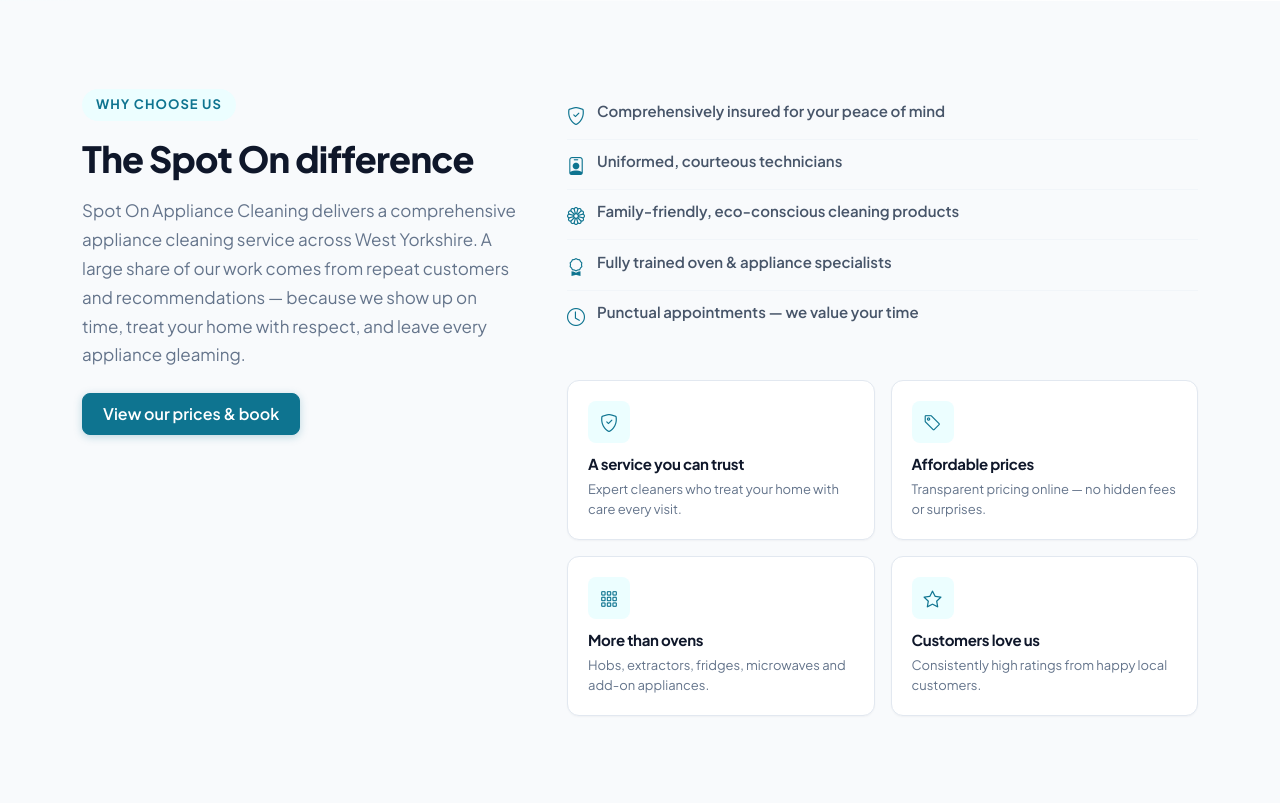
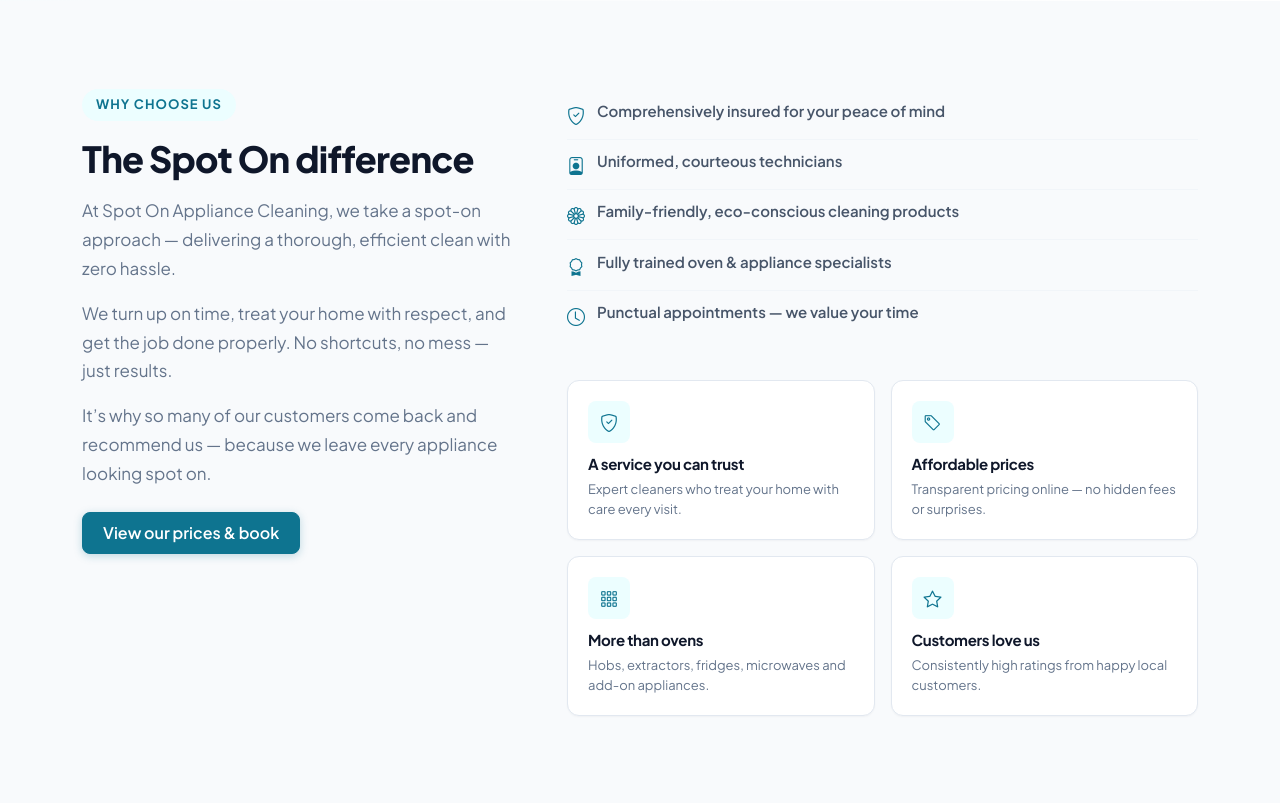
Before and after one commit to pcmodder2001/spotoncleaning, a Django app: page / in a window 1280 px wide. Shown: the part 815-1618 px from the top of the page. Run offline with Django 5.2, Linux system fonts and the light colour scheme; data comes from the database, SQL or seed files in the repository; data that the repository does not hold is empty; some libraries are stand-ins or nearby versions.

Commit message:
Deploy 2026-06-29 10:14

```diff
--- a/static/css/style.css
+++ b/static/css/style.css
@@ -2459,6 +2459,17 @@ body:not(.site-home) .site-navbar {
     flex-shrink: 0;
 }
 
+.why-spot-intro p {
+    font-size: 1.0625rem;
+    color: var(--text-muted);
+    line-height: 1.7;
+    margin-bottom: 1rem;
+}
+
+.why-spot-intro p:last-child {
+    margin-bottom: 0;
+}
+
 .why-spot-checklist {
     list-style: none;
     padding: 0;
--- a/templates/website/home.html
+++ b/templates/website/home.html
@@ -117,11 +117,11 @@
             <div class="col-lg-5">
                 <span class="section-eyebrow">Why choose us</span>
                 <h2 class="section-title text-lg-start">The Spot On difference</h2>
-                <p class="section-subtitle text-lg-start mx-lg-0 mb-4">
-                    {{ SITE_NAME }} delivers a comprehensive appliance cleaning service across {{ SITE_LOCAL_AREA }}.
-                    A large share of our work comes from repeat customers and recommendations — because we show up on time,
-                    treat your home with respect, and leave every appliance gleaming.
-                </p>
+                <div class="why-spot-intro text-lg-start mx-lg-0 mb-4">
+                    <p>At {{ SITE_NAME }}, we take a spot-on approach — delivering a thorough, efficient clean with zero hassle.</p>
+                    <p>We turn up on time, treat your home with respect, and get the job done properly. No shortcuts, no mess — just results.</p>
+                    <p>It&rsquo;s why so many of our customers come back and recommend us — because we leave every appliance looking spot on.</p>
+                </div>
                 <a href="{% url 'bookings:create' %}" class="btn btn-primary">View our prices &amp; book</a>
             </div>
             <div class="col-lg-7">
```
